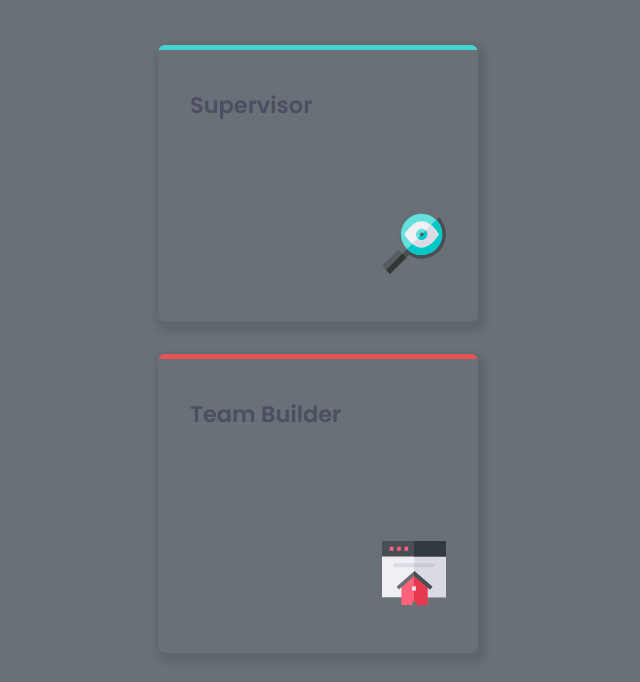
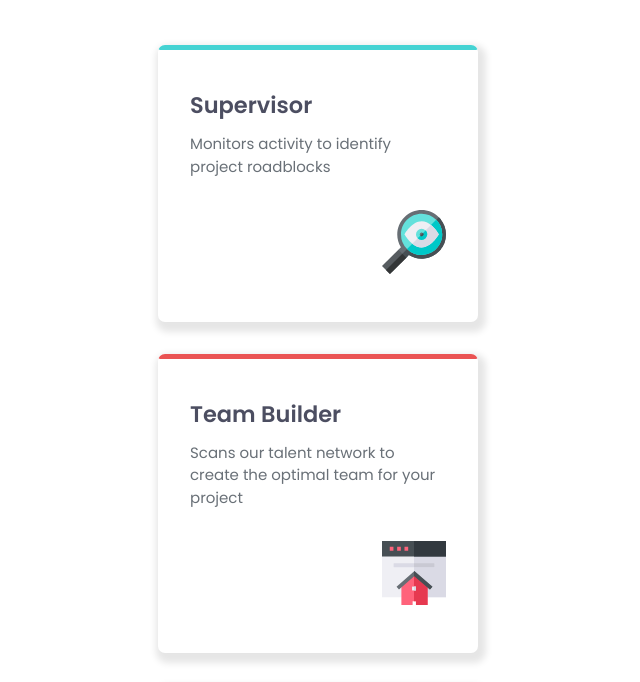
Before and after one commit to PastaSus/four-card-feature-section, a plain HTML site: page index.html in a window 1280 px wide. Shown: the part 305-987 px from the top of the page, without its empty margins (322-962 px from the left). Drawn offline with Linux system fonts and the light colour scheme.

Commit message:
Update style.css

```diff
--- a/style.css
+++ b/style.css
@@ -38,7 +38,7 @@ body {
   margin: 0;
   font-size: 0.9375rem;
 
-  background: var(--Grey-400);
+  background: var(--White);
   line-height: 1.5;
   font-family: "Poppins", sans-serif;
 }
```
